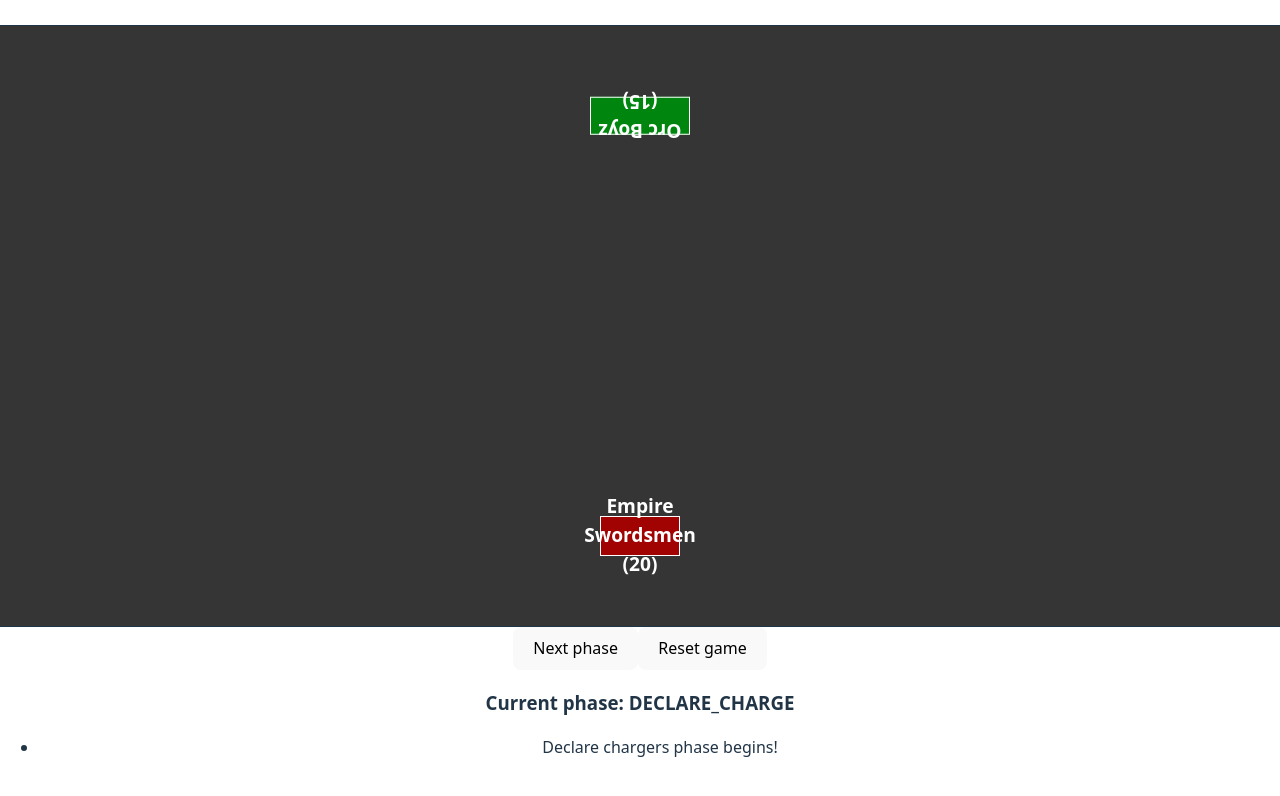
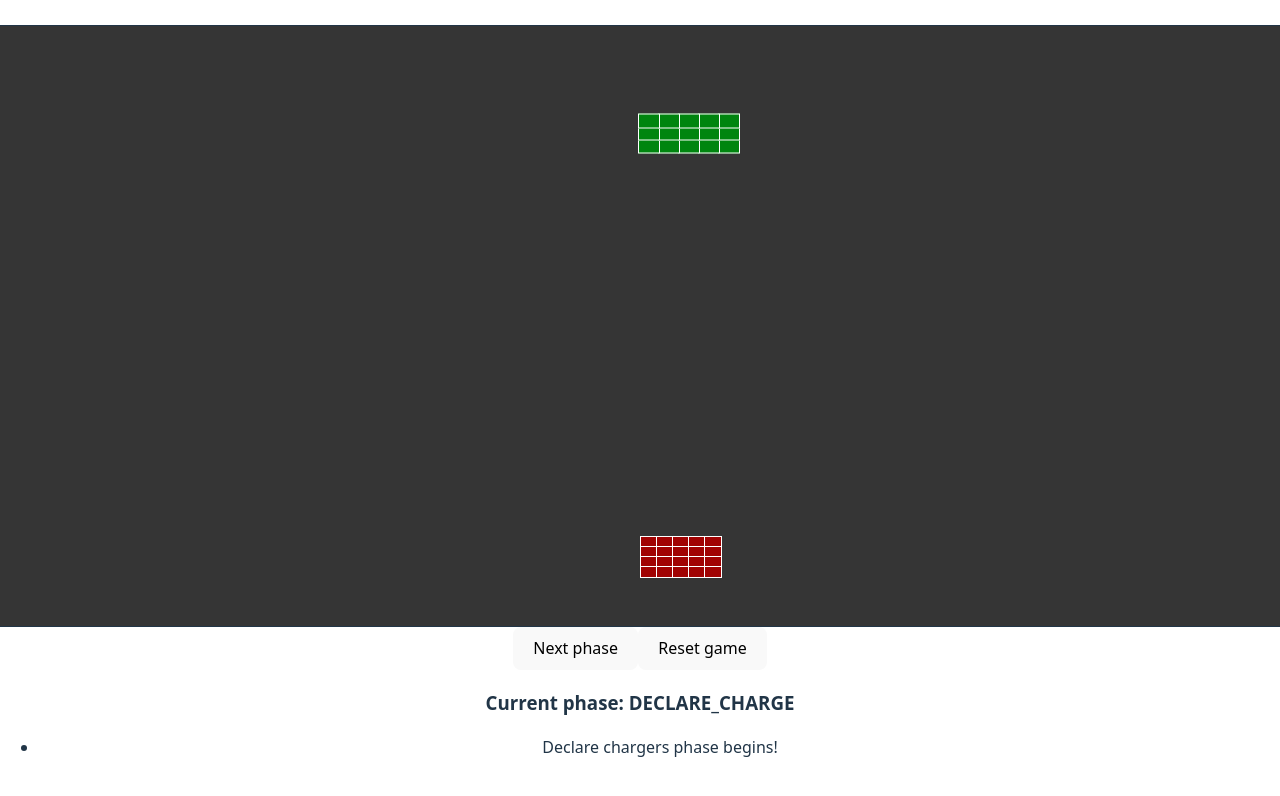
Before and after one commit to alexandermora1/Charge, a React (Vite) app in the folder warhammer-charge/: page / in a window 1280 px wide. Shown: the top 796 px of the page. Built offline with nearby package versions, Linux system fonts and the light colour scheme.

Commit message:
Update UnitBox.jsx so soldiers have border outline and text is on hover

```diff
--- a/warhammer-charge/src/components/UnitBox.jsx
+++ b/warhammer-charge/src/components/UnitBox.jsx
@@ -1,11 +1,15 @@
+import { useState } from "react";
 import { BOARD_HEIGHT, BOARD_WIDTH, SCALE } from "../data/constants";
-import { getFullRanks } from "../engine/regiment";
+import { getFullRanks, getRearRankSize } from "../engine/regiment";
 
 export function UnitBox({ regiment, x, y, facing }) {
+  // States
+  const [hovered, setHovered] = useState(false);
 
   // Size of regiment rectangle based on ranks and base size, then scale to board
   const frontRank = Math.min(regiment.width, regiment.models);
   const ranks = getFullRanks(regiment);
+  const rearRankSize = getRearRankSize(regiment);
   const base = regiment.profile.baseSize;
   const boxWidth = frontRank * base * SCALE; // 100 * 1 = 100mm
   const boxHeight = base * ranks * SCALE;
@@ -19,27 +23,104 @@ export function UnitBox({ regiment, x, y, facing }) {
   // Facing: "up" = 0deg, "down" = 180deg
   const rotation = facing === "down" ? "180deg" : "0deg";
 
+  // Generate soldier squares
+  const soldiers = [];
+  let modelCount = regiment.models;
+  for (let r = 0; r < ranks; r++) {
+    for (let c = 0; c < frontRank; c++) {
+      if (modelCount > 0) {
+        soldiers.push(
+          <div
+            key={`soldier-${r}-${c}`}
+            style={{
+              width: "100%",
+              height: "100%",
+              border: "1px solid #fff",
+              background: regiment.id === "Empire Swordsmen" ? "#a10202" : "#00850f",
+            }}
+          />
+        );
+        modelCount--;
+      }
+    }
+  }
+
+  // Add rear rank if any
+   if (rearRankSize > 0) {
+    for (let c = 0; c < rearRankSize; c++) {
+      soldiers.push(
+        <div
+          key={`soldier-rear-${c}`}
+          style={{
+            width: "100%",
+            height: "100%",
+            border: "1px solid #fff",
+            background: regiment.id === "Empire Swordsmen" ? "#a10202" : "#00850f",
+          }}
+        />
+      );
+    }
+   }
+
+  // Info box position: above for attacker, below for defender
+  const infoBoxStyle = {
+    position: "absolute",
+    left: "50%",
+    transform: "translateX(-50%)",
+    minWidth: "120px",
+    background: "#222",
+    color: "#fff",
+    padding: "6px 12px",
+    borderRadius: "6px",
+    border: "1px solid #fff",
+    fontSize: "0.95rem",
+    zIndex: 10,
+    whiteSpace: "nowrap",
+    pointerEvents: "none",
+    top: facing === "down" ? "100%" : undefined,
+    bottom: facing === "up" ? "100%" : undefined,
+    marginTop: facing === "down" ? "8px" : undefined,
+    marginBottom: facing === "up" ? "8px" : undefined,
+  };
+
   return (
    <div
     style={{
       position: "absolute",
       left: `${leftPct}%`,
       top: `${topPct}%`,
-        transform: `translate(-50%, -50%) rotate(${rotation})`,
       width: `${widthPct}%`,
       height: `${heightPct}%`,
-        background: regiment.id === "Empire Swordsmen" ? "#a10202" : "#00850f",
-        border: "1px solid #fff",
-        opacity: regiment.models > 0 ? 1 : 0.3,
-        display: "flex",
-        alignItems: "center",
-        justifyContent: "center",
-        color: "#fff",
-        fontWeight: "bold",
-        fontSize: "clamp(0.8rem, 2vw, 1.2rem)",
+    }}
+  >
+    {/* Regiment box with rotation, so attacker faces up and defender down */}
+    <div
+      style={{
+        width: "100%",
+        height: "100%",
+        display: "grid",
+        gridTemplateColumns: `repeat(${frontRank}, 1fr)`,
+        gridTemplateRows: `repeat(${ranks + (rearRankSize > 0 ? 1 : 0)}, 1fr)`,
+        gap: "0px",
         boxSizing: "border-box",
+        cursor: "pointer",
+        transform: `rotate(${rotation})`,
+      }}
+      onMouseEnter={() => setHovered(true)}
+      onMouseLeave={() => setHovered(false)}
+    >
+      {soldiers}
+    </div>
+    {/* Info box, outside rotation to prevent it being upside down for defender */}
+    {hovered && (
+      <div style={{
+        ...infoBoxStyle,
+        top: facing === "down" ? "100%" : undefined,
+        bottom: facing === "up" ? "100%" : undefined,
       }}>
-      <strong>{regiment.id} ({regiment.models})</strong>
+        <strong>{regiment.id}</strong> ({regiment.models} models)
+      </div>
+    )}
   </div>
   )
 };
```
Lines whose indentation alone changed are shown as unchanged.
